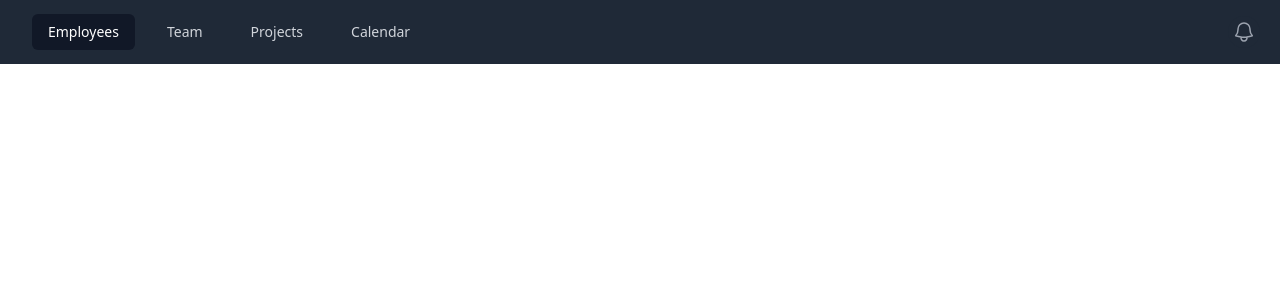
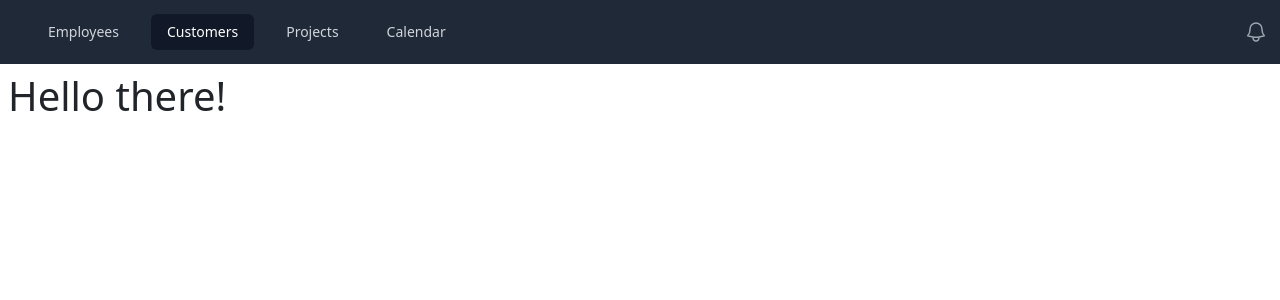
Before and after one commit to shoaibulhaque/React, a React (Create React App) app: page /customers in a window 1280 px wide. Shown: the top 300 px of the page. Built offline with nearby package versions, Linux system fonts and the light colour scheme.

Commit message:
Mobile styling

```diff
--- a/src/App.js
+++ b/src/App.js
@@ -6,20 +6,23 @@ import AddEmployee from "./components/AddEmployee";
 import EditEmployee from "./components/EditEmployee";
 import Header from "./components/Header";
 import Employees from "./pages/Employees";
+import Customers from "./pages/Customers";
 import { BrowserRouter, Routes, Route } from "react-router-dom";
 
 function App() {
   return (
-    <Header>
-      {/* As now we have header surrounding different components we dont have to p
+    <BrowserRouter>
+      <Header>
+        {/* As now we have header surrounding different components we dont have to p
     put in each and every component */}
-      <BrowserRouter>
+
         <Routes>
           <Route path="/employees" element={<Employees />} />
+          <Route path="/customers" element={<Customers />} />
         </Routes>
-      </BrowserRouter>
-      {/* <Employees /> */}
-    </Header>
+        {/* <Employees /> */}
+      </Header>
+    </BrowserRouter>
   );
 }
 
--- a/src/components/Header.js
+++ b/src/components/Header.js
@@ -8,12 +8,13 @@ import {
   MenuItems,
 } from "@headlessui/react";
 import { Bars3Icon, BellIcon, XMarkIcon } from "@heroicons/react/24/outline";
+import { NavLink } from "react-router-dom";
 
 const navigation = [
-  { name: "Employees", href: "/employees", current: true },
-  { name: "Team", href: "#", current: false },
-  { name: "Projects", href: "#", current: false },
-  { name: "Calendar", href: "#", current: false },
+  { name: "Employees", href: "/employees" },
+  { name: "Customers", href: "/customers" },
+  { name: "Projects", href: "/other" },
+  { name: "Calendar", href: "/other2" },
 ];
 
 function classNames(...classes) {
@@ -45,20 +46,36 @@ export default function Header(props) {
               <div className="flex flex-shrink-0 items-center"></div>
               <div className="hidden sm:ml-6 sm:block">
                 <div className="flex space-x-4">
+                  {/* We are using map to go through each nav element into
+                  NavLink */}
                   {navigation.map((item) => (
-                    <a
+                    <NavLink
                       key={item.name}
-                      href={item.href}
-                      aria-current={item.current ? "page" : undefined}
-                      className={classNames(
-                        item.current
-                          ? "no-underline bg-gray-900 text-white"
-                          : "no-underline text-gray-300 hover:bg-gray-700 hover:text-white",
-                        "rounded-md px-3 py-2 text-sm font-medium"
-                      )}
+                      to={item.href}
+                      // this className is NavLink Prop that can take function
+                      // the function takes an object as an argument which has properties
+                      // about the link's state, it can tell which link is active etc
+                      // -- We can do it the following way --
+                      // className={(linkProps) => {
+                      //   const isActive = linkProps.isActive / const {isActive} = linkProps;
+                      // -- OR --
+                      className={({ isActive }) => {
+                        return (
+                          "rounded-md px-3 py-2 text-sm font-medium no-underline " +
+                          (isActive
+                            ? " bg-gray-900 text-white"
+                            : "text-gray-300 hover:bg-gray-700 hover:text-white")
+                        );
+                      }}
+                      // className={classNames(
+                      //   item.current
+                      //     ? "no-underline bg-gray-900 text-white"
+                      //     : "no-underline text-gray-300 hover:bg-gray-700 hover:text-white",
+                      //   "rounded-md px-3 py-2 text-sm font-medium"
+                      // )}
                     >
                       {item.name}
-                    </a>
+                    </NavLink>
                   ))}
                 </div>
               </div>
@@ -72,45 +89,6 @@ export default function Header(props) {
                 <span className="sr-only">View notifications</span>
                 <BellIcon aria-hidden="true" className="h-6 w-6" />
               </button>
-
-              {/* Profile dropdown */}
-              <Menu as="div" className="relative ml-3">
-                <div>
-                  <MenuButton className="relative flex rounded-full bg-gray-800 text-sm focus:outline-none focus:ring-2 focus:ring-white focus:ring-offset-2 focus:ring-offset-gray-800">
-                    <span className="absolute -inset-1.5" />
-                    <span className="sr-only">Open user menu</span>
-                  </MenuButton>
-                </div>
-                <MenuItems
-                  transition
-                  className="absolute right-0 z-10 mt-2 w-48 origin-top-right rounded-md bg-white py-1 shadow-lg ring-1 ring-black ring-opacity-5 transition focus:outline-none data-[closed]:scale-95 data-[closed]:transform data-[closed]:opacity-0 data-[enter]:duration-100 data-[leave]:duration-75 data-[enter]:ease-out data-[leave]:ease-in"
-                >
-                  <MenuItem>
-                    <a
-                      href="#"
-                      className="block px-4 py-2 text-sm text-gray-700 data-[focus]:bg-gray-100"
-                    >
-                      Your Profile
-                    </a>
-                  </MenuItem>
-                  <MenuItem>
-                    <a
-                      href="#"
-                      className="block px-4 py-2 text-sm text-gray-700 data-[focus]:bg-gray-100"
-                    >
-                      Settings
-                    </a>
-                  </MenuItem>
-                  <MenuItem>
-                    <a
-                      href="#"
-                      className="block px-4 py-2 text-sm text-gray-700 data-[focus]:bg-gray-100"
-                    >
-                      Sign out
-                    </a>
-                  </MenuItem>
-                </MenuItems>
-              </Menu>
             </div>
           </div>
         </div>
@@ -118,25 +96,40 @@ export default function Header(props) {
         <DisclosurePanel className="sm:hidden">
           <div className="space-y-1 px-2 pb-3 pt-2">
             {navigation.map((item) => (
-              <DisclosureButton
+              <NavLink
                 key={item.name}
-                as="a"
-                href={item.href}
-                aria-current={item.current ? "page" : undefined}
-                className={classNames(
-                  item.current
-                    ? "no-underline bg-gray-900 text-white"
-                    : "text-gray-300 hover:bg-gray-700 hover:text-white",
-                  "block rounded-md px-3 py-2 text-base font-medium"
-                )}
+                to={item.href}
+                // this className is NavLink Prop that can take function
+                // the function takes an object as an argument which has properties
+                // about the link's state, it can tell which link is active etc
+                // -- We can do it the following way --
+                // className={(linkProps) => {
+                //   const isActive = linkProps.isActive / const {isActive} = linkProps;
+                // -- OR --
+                className={({ isActive }) => {
+                  return (
+                    "no-underline block rounded-md px-3 py-2 text-base font-medium " +
+                    (isActive
+                      ? " bg-gray-900 text-white"
+                      : "text-gray-300 hover:bg-gray-700 hover:text-white")
+                  );
+                }}
+                // className={classNames(
+                //   item.current
+                //     ? "no-underline bg-gray-900 text-white"
+                //     : "no-underline text-gray-300 hover:bg-gray-700 hover:text-white",
+                //   "rounded-md px-3 py-2 text-sm font-medium"
+                // )}
               >
                 {item.name}
-              </DisclosureButton>
+              </NavLink>
             ))}
           </div>
         </DisclosurePanel>
       </Disclosure>
-      {props.children}
+      <div className="max-w-7xl mx-auto bg-gray-160 min-h-screen p-2">
+        {props.children}
+      </div>
     </>
   );
 }
--- /dev/null
+++ b/src/pages/Customers.js
@@ -0,0 +1,3 @@
+export default function Customers() {
+  return <h1>Hello there!</h1>;
+}
--- a/src/pages/Employees.js
+++ b/src/pages/Employees.js
@@ -71,7 +71,7 @@ function Employees() {
   const showEmployees = true;
   // let role = 'dev'
   return (
-    <div className="App bg-gray-160 min-h-screen">
+    <div className="">
       {showEmployees ? (
         <>
           <div className="flex flex-wrap justify-center my-2">
```
